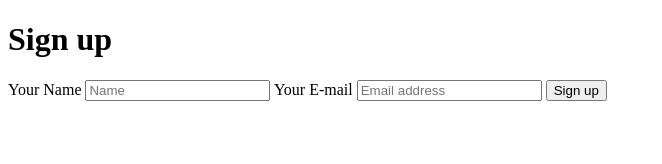
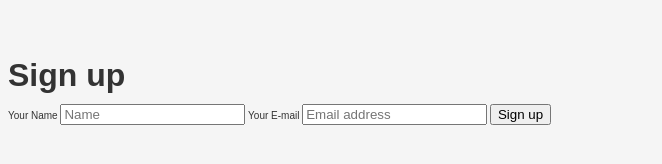
Before and after one commit to rusven/native-sign-up-form, a plain HTML site: page index.html in a window 1280 px wide. Shown: the whole page, without its empty margins (0-662 px from the left). Drawn offline with Linux system fonts and the light colour scheme.

Commit message:
First css structure
First css structure. Basic elements.

```diff
--- a/index.html
+++ b/index.html
@@ -6,6 +6,26 @@
         <title>Sign up and Join Us</title>
         <meta name="description" content="A simple sign-up form">
         <meta name="viewport" content="width=device-width">
+
+        <style type="text/css">
+        	html, body {
+			    font-size: 100%;
+			}
+
+			body {
+			    color: #333333;
+			    font-family: Arial,Helvetica,Verdana,sans-serif;
+			    font-size: 10px;
+			    line-height: 1.3em;
+			    background-color: #F5F5F5;
+			    padding-bottom: 40px;
+			    padding-top: 40px;
+			}
+
+			h1 {
+			    font-size: 32px;
+			}
+		</style>
     </head>
 	<body>
 		<form>
```
